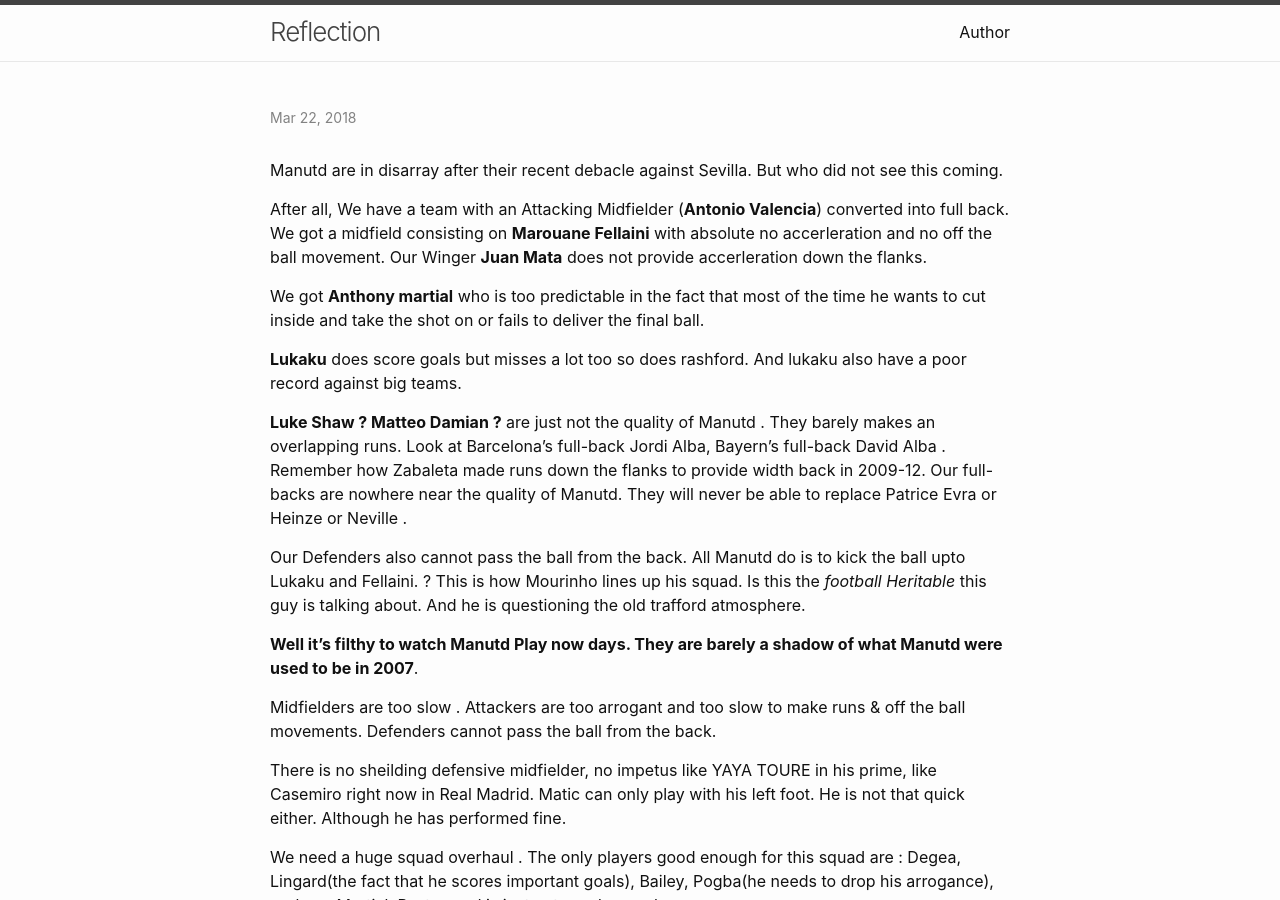
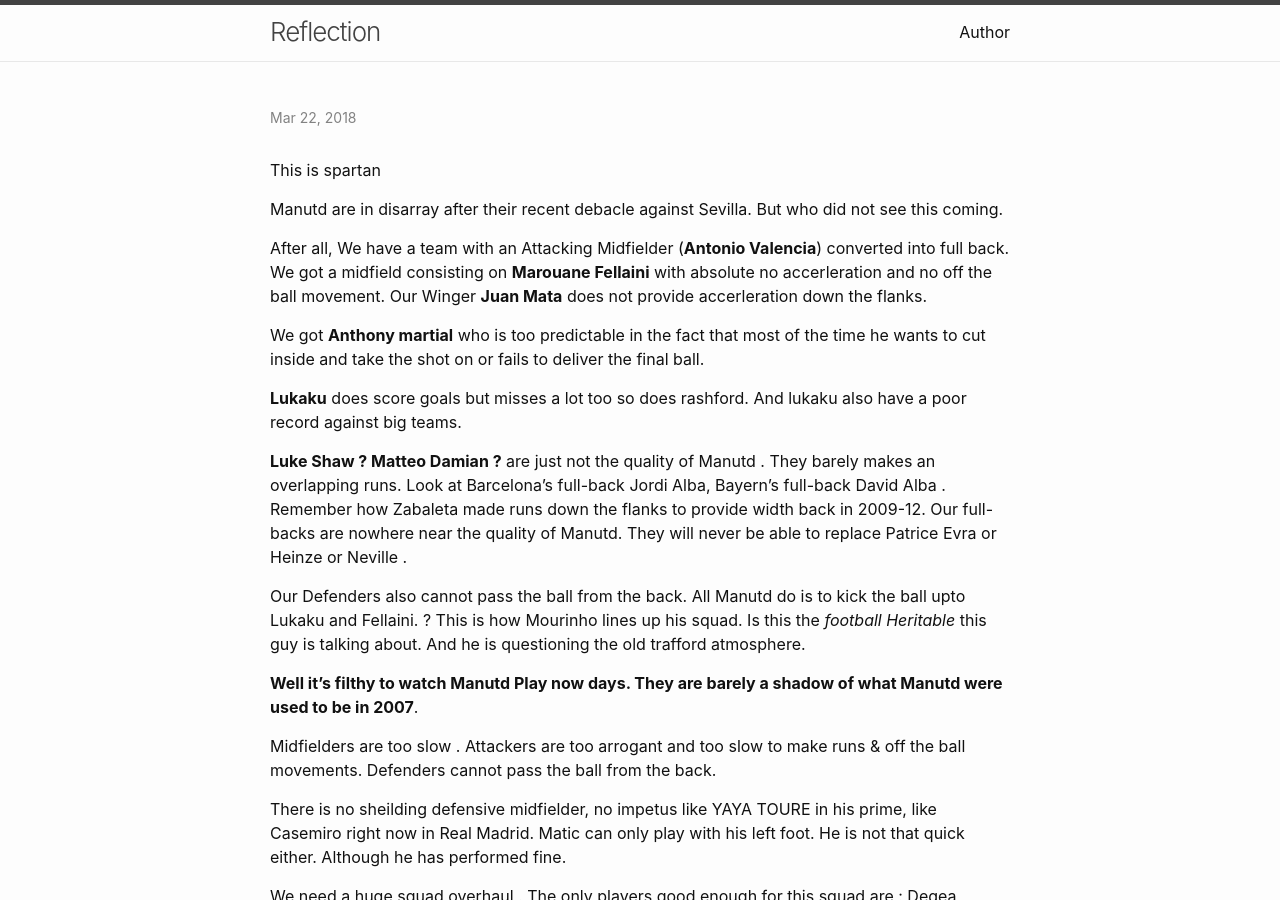
Before and after one commit to meadow-tulips/Myblog, a Jekyll site: the page built from _posts/2018-03-22-the-manutd-conundrum.markdown, in a window 1280 px wide and 900 px high. Built offline with Jekyll 4.4.1, drawn with Linux system fonts in a browser that asks for light colours.

Commit message:
Update 2018-03-22-the-manutd-conundrum.markdown

```diff
--- a/_posts/2018-03-22-the-manutd-conundrum.markdown
+++ b/_posts/2018-03-22-the-manutd-conundrum.markdown
@@ -4,6 +4,7 @@ title:  "The Manutd Conundrum"
 categories: Football
 ---
 
+<p> This is spartan </p>
 
 Manutd are in disarray after their recent debacle against Sevilla. But who did not see this coming.
 
```
